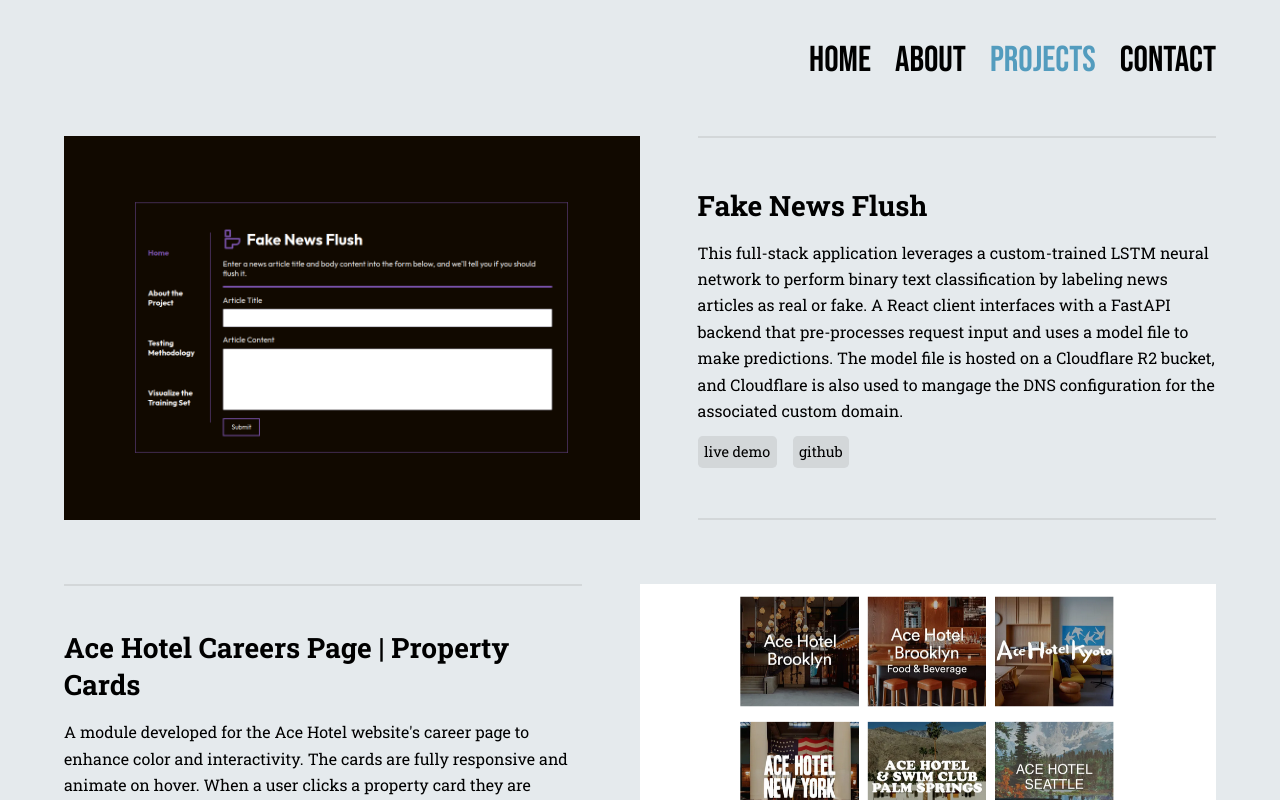
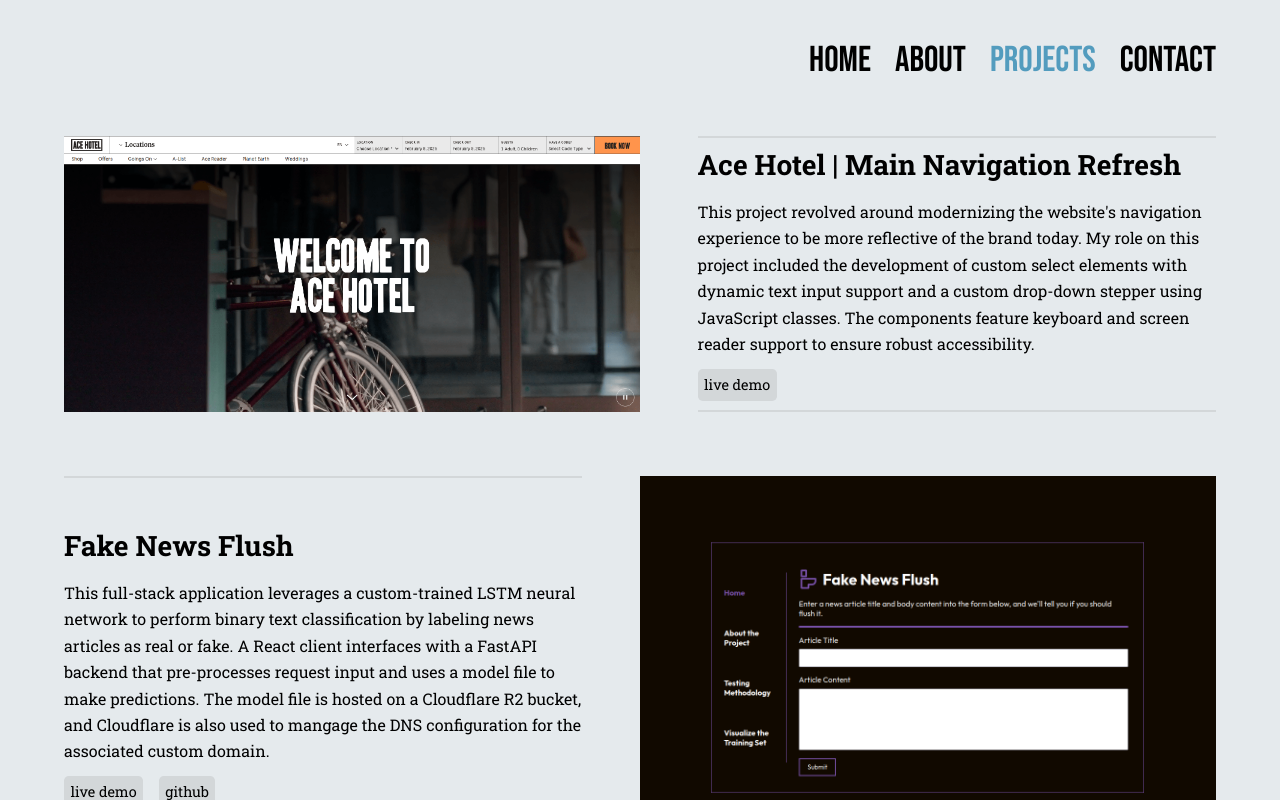
Before and after one commit to philosophy-flow/portfolio-vite, a React (Vite) app: page /projects in a window 1280 px wide. Shown: the top 800 px of the page. Built offline with nearby package versions, Linux system fonts and the light colour scheme.

Commit message:
resume and project updates

```diff
--- a/src/components/about/About.jsx
+++ b/src/components/about/About.jsx
@@ -39,7 +39,7 @@
             </Link>
             <a
               className="about-nav-link"
-              href="https://pdfhost.io/v/NiurjlXA8_Jacob_Stewart"
+              href="https://jacob-stewart-resume.tiiny.site"
               target="_blank"
               rel="noreferrer"
             >
--- a/src/components/projects/project-data.js
+++ b/src/components/projects/project-data.js
@@ -11,8 +11,16 @@
 import typemasterLandingPage from "../../assets/project-images/typemaster-img.png";
 import fakeNewsFlush from "../../assets/project-images/fake-news-flush-img.png";
 import aceHotelCareers from "../../assets/project-images/ace-hotel-careers-img.png";
+import aceHotelNav from "../../assets/project-images/navigation-refresh-img.png";
 
 export const projects = [
+  {
+    name: "Ace Hotel | Main Navigation Refresh",
+    img: aceHotelNav,
+    description:
+      "This project revolved around modernizing the website's navigation experience to be more reflective of the brand today. My role on this project included the development of custom select elements with dynamic text input support and a custom drop-down stepper using JavaScript classes. The components feature keyboard and screen reader support to ensure robust accessibility.",
+    demoLink: "https://acehotel.com",
+  },
   {
     name: "Fake News Flush",
     img: fakeNewsFlush,
@@ -22,7 +30,7 @@
     repoLink: "https://github.com/philosophy-flow/capstone-backend",
   },
   {
-    name: "Ace Hotel Careers Page | Property Cards",
+    name: "Ace Hotel | Careers Page Property Cards",
     img: aceHotelCareers,
     description:
       "A module developed for the Ace Hotel website's career page to enhance color and interactivity. The cards are fully responsive and animate on hover. When a user clicks a property card they are routed to that property's career page. CMS users are also able to conveniently update card images and links. This module is live on production and is visited many times every day.",
```
Also changed, not shown: src/assets/project-images/navigation-refresh-img.png (added).
